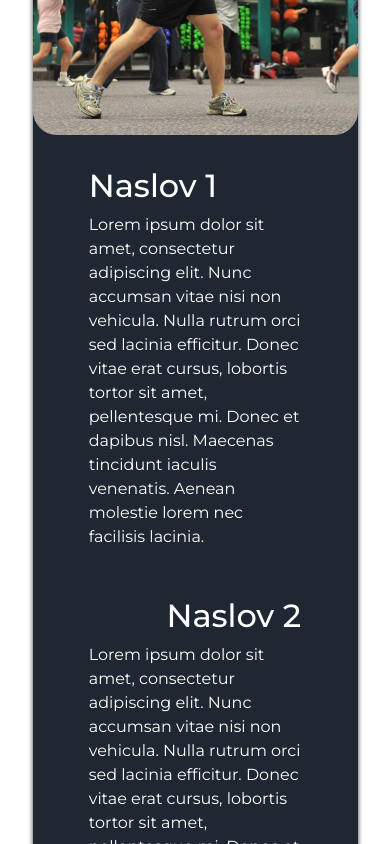
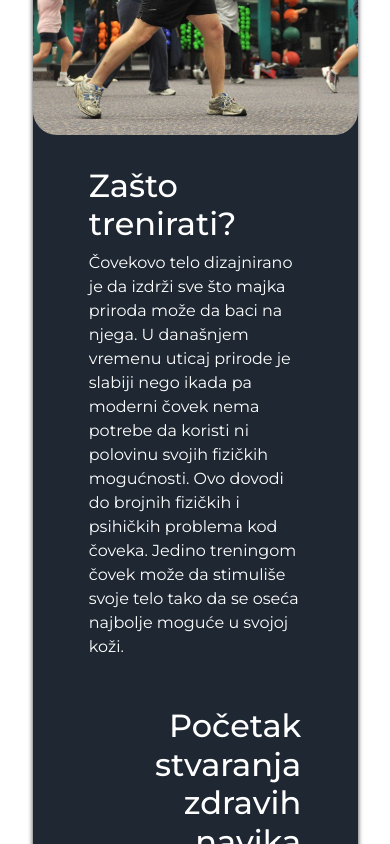
Before and after one commit to zivkovicmilos/fitnessApp, a React (Create React App) app in the folder client/: page /usluge/masaze in a window 390 px wide. Shown: the part 1156-2000 px from the top of the page. Built offline with nearby package versions, Linux system fonts and the light colour scheme; no server answers; what @react-pdf/renderer would draw is missing.

Commit message:
Added some text on pages

```diff
--- a/client/src/components/layout/InfoSectionContent.js
+++ b/client/src/components/layout/InfoSectionContent.js
@@ -6,24 +6,50 @@ const InfoSectionContent = (props) => {
 		return (
 			<Fragment>
 				<div className="row centerRow">
-					<h2 className="col-md-10 col-10">Naslov 1</h2>
+					<h2 className="col-md-10 col-10">Zašto trenirati?</h2>
 					<span className="sectionText col-md-10 col-10">
-						Lorem ipsum dolor sit amet, consectetur adipiscing elit. Nunc
-						accumsan vitae nisi non vehicula. Nulla rutrum orci sed lacinia
-						efficitur. Donec vitae erat cursus, lobortis tortor sit amet,
-						pellentesque mi. Donec et dapibus nisl. Maecenas tincidunt iaculis
-						venenatis. Aenean molestie lorem nec facilisis lacinia.
+						Čovekovo telo dizajnirano je da izdrži sve što majka
+						priroda može da baci na njega. U današnjem vremenu
+						uticaj prirode je slabiji nego ikada pa moderni čovek
+						nema potrebe da koristi ni polovinu svojih fizičkih
+						mogućnosti. Ovo dovodi do brojnih fizičkih i psihičkih
+						problema kod čoveka. Jedino treningom čovek može da
+						stimuliše svoje telo tako da se oseća najbolje moguće u
+						svojoj koži.
 					</span>
 				</div>
 				<div className="row centerRow mt-5">
-					<h2 className="col-md-10 col-10 text-right">Naslov 2</h2>
+					<h2 className="col-md-10 col-10 text-right">
+						Početak stvaranja zdravih navika{" "}
+					</h2>
 					<span className="sectionText col-md-10 col-10">
-						Lorem ipsum dolor sit amet, consectetur adipiscing elit. Nunc
-						accumsan vitae nisi non vehicula. Nulla rutrum orci sed lacinia
-						efficitur. Donec vitae erat cursus, lobortis tortor sit amet,
-						pellentesque mi. Donec et dapibus nisl. Maecenas tincidunt iaculis
-						venenatis. Aenean molestie lorem nec facilisis lacinia.
+						Većini ljudi je trening najčešće u suprotnosti sa
+						njihovim trenutnim životnim navikama. Kao i sa ostalim
+						navikama, promene mogu biti veoma teške, ali se uvek
+						rešavaju na isti način, odlučnošću i istrajnošću. Put od
+						hiljadu koraka poćinje jednim korakom, napravite ga
+						zajedno sa nama.
 					</span>
+				</div>
+			</Fragment>
+		);
+	} else if (props.section == "infoNutricionista") {
+		return (
+			<Fragment>
+				<div className="row centerRow">
+					<h2 className="col-md-10 col-10">Ishrana</h2>
+					<span className="sectionText col-md-10 col-10">
+						Iako deluje veoma jednostavno , većina ljudi nema pravu
+						predstavu kada je hrana u pitanju. Jedna od čestih
+						zabluda koja se javlja je "Živim da bih jeo" način
+						života. U svetu marketinga i fensi restorana lako je
+						izgubiti pravi put i voditi se svojim čulima a ne
+						zdravljem. Naš nutricionista pruža vam odgovore na vaša
+						glavna pitanja - šta, kako i kada jesti?
+					</span>
+				</div>
+				<div className="row centerRow">
+					<ServicesForm section={props.section} />
 				</div>
 			</Fragment>
 		);
@@ -31,13 +57,18 @@ const InfoSectionContent = (props) => {
 		return (
 			<Fragment>
 				<div className="row centerRow">
-					<h2 className="col-md-10 col-10">Naslov 1</h2>
+					<h2 className="col-md-10 col-10">Masaža</h2>
 					<span className="sectionText col-md-10 col-10">
-						Lorem ipsum dolor sit amet, consectetur adipiscing elit. Nunc
-						accumsan vitae nisi non vehicula. Nulla rutrum orci sed lacinia
-						efficitur. Donec vitae erat cursus, lobortis tortor sit amet,
-						pellentesque mi. Donec et dapibus nisl. Maecenas tincidunt iaculis
-						venenatis. Aenean molestie lorem nec facilisis lacinia.
+						Smatra se da je masaža jedna od najpoznatijih metoda za
+						lečenje i opuštanje organizma. Ona igra glavnu ulogu
+						kada je u pitanju naše zdravlje. Masaža otklanja
+						napetost koja je stvorena u nervima ljudskog organizma.
+						Nakon tretmana nervni sistem se oslobađa tenzije i vraća
+						se u normalno stanje. Osim na nerve, masaža utiče
+						pozitivno i na mišiće, poboljšava cirkulaciju, razmenu
+						hranljivih materija, sprečava pojavu bora i strija,
+						povećava elastičnost, a odlična je i kod gubitka
+						kilograma i pri eliminaciji tečnosti i toksina iz tela.
 					</span>
 				</div>
 				<div className="row centerRow">
--- a/client/src/components/layout/ONama.js
+++ b/client/src/components/layout/ONama.js
@@ -14,7 +14,7 @@ const ONama = () => {
 				type="about"
 				jumboText="Naš tim"
 				image="jumboONama"
-				desc="Ovo je stranica o nama"
+				desc="Ovde možete naučiti nešto više o nama, našem timu i dostignućima."
 			/>
 			<Trophies />
 			<Contact />
--- a/client/src/components/layout/Usluge.js
+++ b/client/src/components/layout/Usluge.js
@@ -36,9 +36,7 @@ const Services = () => {
 			<Navbar />
 			<Jumbo
 				type="services"
-				desc="Lorem ipsum dolor sit amet, consectetur adipiscing elit.
-				Mauris id ligula consequat, eleifend neque convallis,
-				bibendum tellus."
+				desc="Članovima se daje ekskluzivni pristup teretanama, vođenim   treninzima, konsultacijama sa nutricionistima kao i spa centru."
 				jumboText="Naše usluge"
 				image="jumboUsluge"
 			/>
```
